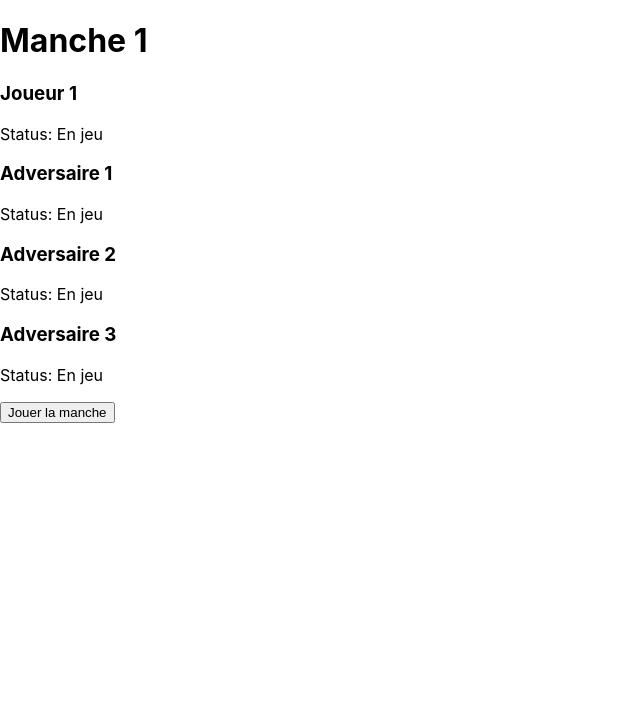
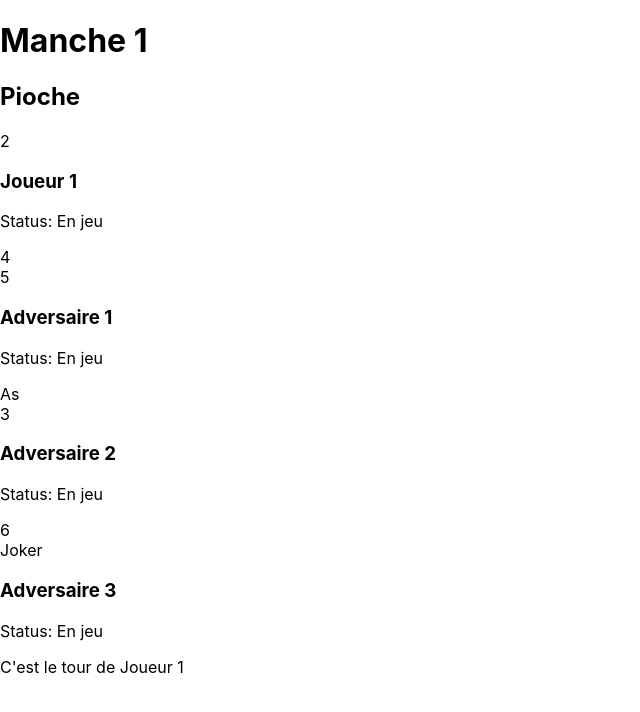
Before and after one commit to julienLeMee/sabacc, a React (Create React App) app: page / in a window 1280 px wide. Shown: the top 712 px of the page, without its empty margins (0-640 px from the left). Built offline with nearby package versions, Linux system fonts and the light colour scheme.

Commit message:
ajout des cartes

```diff
--- a/src/components/Game.jsx
+++ b/src/components/Game.jsx
@@ -2,14 +2,6 @@ import React, { useState } from 'react';
 import Player from './Player';
 
 const Game = () => {
-  const [round, setRound] = useState(1);
-  const [players, setPlayers] = useState([
-    { id: 1, name: 'Joueur 1', isEliminated: false, cards: [] },
-    { id: 2, name: 'Adversaire 1', isEliminated: false, cards: [] },
-    { id: 3, name: 'Adversaire 2', isEliminated: false, cards: [] },
-    { id: 4, name: 'Adversaire 3', isEliminated: false, cards: [] },
-  ]);
-
   const allCards = [
     { id: 1, name: 'As' },
     { id: 2, name: '2' },
@@ -20,35 +12,99 @@ const Game = () => {
     { id: 7, name: 'Joker' }
   ];
 
-  const shuffleCards = () => {
-    // Crée une copie des cartes et mélange-les aléatoirement
-    const shuffled = [...allCards].sort(() => 0.5 - Math.random());
-    return shuffled.slice(0, 2); // Retourne 2 cartes pour chaque joueur
+  // Fonction pour mélanger les cartes
+  const shuffleCards = (cards) => {
+    return [...cards].sort(() => 0.5 - Math.random());
   };
 
-  const distributeCards = () => {
-    // Répartit des cartes aléatoires pour chaque joueur
-    const updatedPlayers = players.map(player => ({
-      ...player,
-      cards: shuffleCards() // Distribue deux cartes aléatoires à chaque joueur
-    }));
-    setPlayers(updatedPlayers);
+  // Mélanger les cartes au début
+  const [deck, setDeck] = useState(shuffleCards(allCards));
+  const [round, setRound] = useState(1);
+  const [currentPlayer, setCurrentPlayer] = useState(0); // Joueur actuel qui doit jouer
+  const [selectedCard, setSelectedCard] = useState(null); // Carte sélectionnée pour le remplacement
+  const [piocheCard, setPiocheCard] = useState(deck[0]); // Carte visible de la pioche
+
+  const [players, setPlayers] = useState([
+    {
+      id: 1,
+      name: 'Joueur 1',
+      isEliminated: false,
+      cards: deck.slice(1, 3) // Distribuer 2 cartes au début
+    },
+    {
+      id: 2,
+      name: 'Adversaire 1',
+      isEliminated: false,
+      cards: deck.slice(3, 5)
+    },
+    {
+      id: 3,
+      name: 'Adversaire 2',
+      isEliminated: false,
+      cards: deck.slice(5, 7)
+    },
+    {
+      id: 4,
+      name: 'Adversaire 3',
+      isEliminated: false,
+      cards: deck.slice(7, 9)
+    }
+  ]);
+
+  // Fonction pour choisir une carte à remplacer
+  const chooseCardToReplace = (card, playerId) => {
+    if (playerId === players[currentPlayer].id) {
+      setSelectedCard(card); // Sélectionner la carte à remplacer
+    }
   };
 
-  const playRound = () => {
-    distributeCards(); // Distribue des cartes au début de chaque manche
-    setRound(round + 1);
+  // Fonction pour piocher et remplacer une carte
+  const drawAndReplaceCard = () => {
+    if (!selectedCard) return;
+
+    // Mise à jour des cartes du joueur
+    const newPlayers = players.map((player) => {
+      if (player.id === players[currentPlayer].id) {
+        const newCards = player.cards.map((card) =>
+          card.id === selectedCard.id ? piocheCard : card
+        );
+        return { ...player, cards: newCards };
+      }
+      return player;
+    });
+
+    // Mettre à jour les joueurs et passer au joueur suivant
+    setPlayers(newPlayers);
+    setSelectedCard(null); // Réinitialiser la sélection
+    setPiocheCard(deck[1]); // Mettre à jour la pioche avec une nouvelle carte
+    setDeck(deck.slice(1)); // Retirer la carte piochée du deck
+    setCurrentPlayer((currentPlayer + 1) % players.length); // Passer au joueur suivant
+    setRound(round + 1); // Incrémenter la manche
   };
 
   return (
     <div>
       <h1>Manche {round}</h1>
+      <div className="pioche">
+        <h2>Pioche</h2>
+        <div className="card" onClick={drawAndReplaceCard}>
+          {piocheCard.name}
+        </div>
+      </div>
+
       <div className="players">
         {players.map((player) => (
-          !player.isEliminated && <Player key={player.id} player={player} />
+          !player.isEliminated && (
+            <Player
+              key={player.id}
+              player={player}
+              onCardClick={(card) => chooseCardToReplace(card, player.id)}
+            />
+          )
         ))}
       </div>
-      <button onClick={playRound}>Jouer la manche</button>
+
+      <p>{`C'est le tour de ${players[currentPlayer].name}`}</p>
     </div>
   );
 };
--- a/src/components/Player.jsx
+++ b/src/components/Player.jsx
@@ -1,12 +1,21 @@
 import React from 'react';
-import Cards from './Cards';
 
-const Player = ({ player }) => {
+const Player = ({ player, onCardClick }) => {
   return (
     <div className="player">
       <h3>{player.name}</h3>
       <p>Status: {player.isEliminated ? 'Eliminé' : 'En jeu'}</p>
-      <Cards cards={player.cards} />
+      <div className="cards">
+        {player.cards.map((card) => (
+          <div
+            key={card.id}
+            className="card"
+            onClick={() => onCardClick(card)}
+          >
+            {card.name}
+          </div>
+        ))}
+      </div>
     </div>
   );
 };
```
